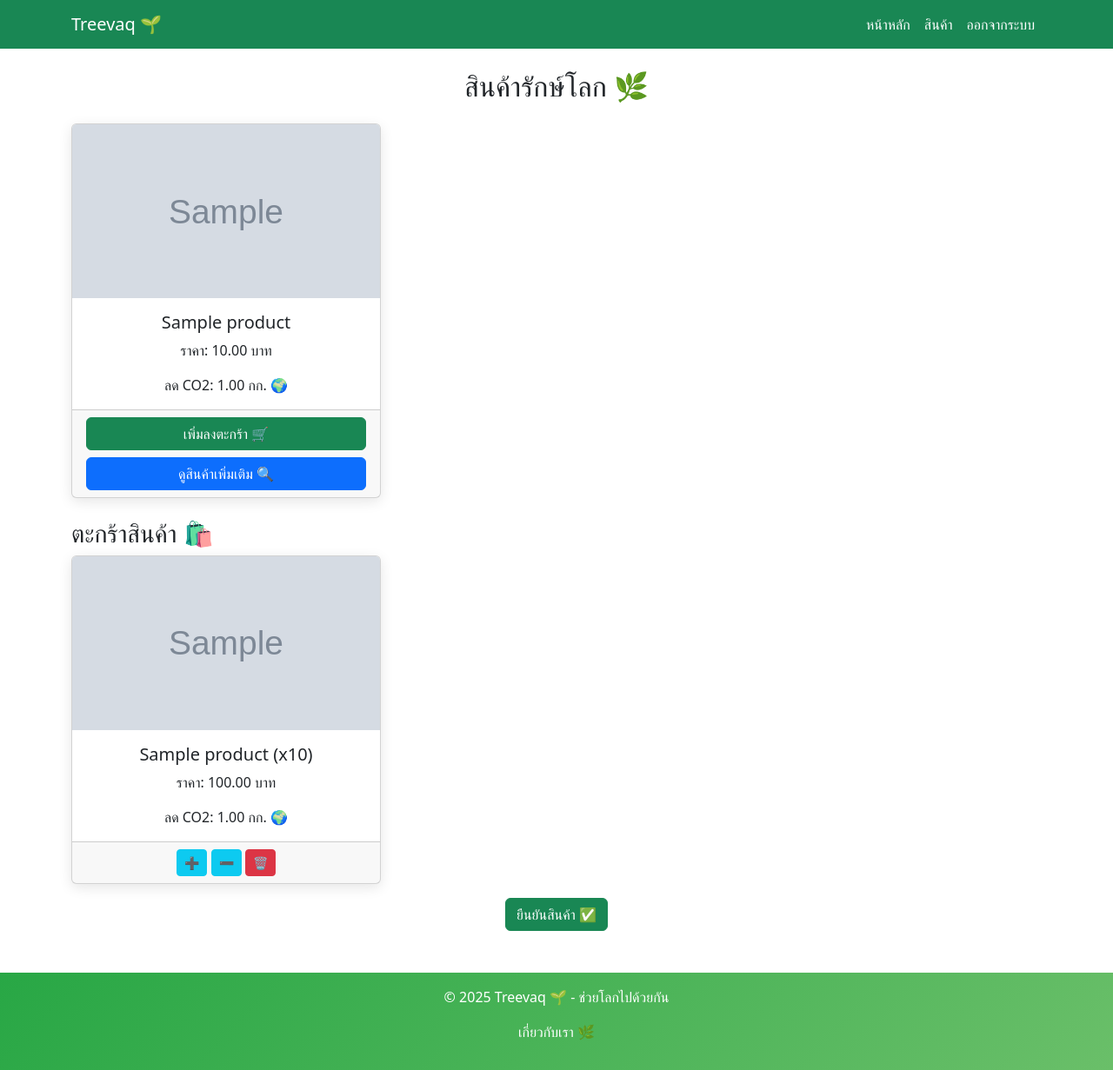
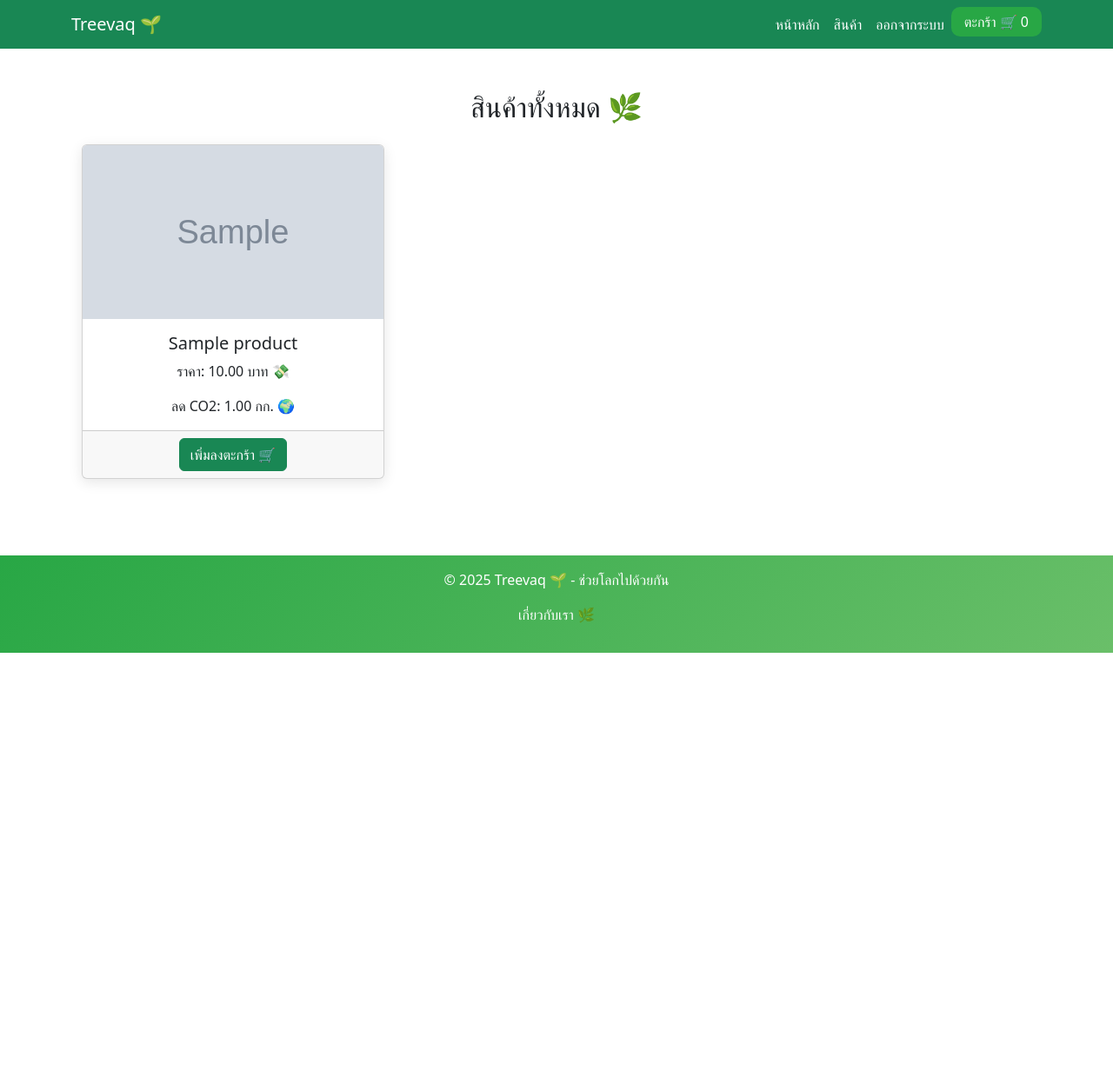
Before and after one commit to Peerawastantitemit/dsi202_2025, a Django app: page / in a window 1280 px wide. Shown: the whole page at 87% size. After the commit the page ends 751 px from the top, so only its background shows below. Run offline with Django 4.2, Linux system fonts and the light colour scheme; a user stored in the database is signed in; tables that the repository leaves empty hold one stand-in row (values such as "Sample post"); grey boxes marked "Sample" are stand-in pictures; data that the repository does not hold is empty.

Commit message:
fix cart system

```diff
--- a/Treevaq/myproject/static/css/style.css
+++ b/Treevaq/myproject/static/css/style.css
@@ -136,3 +136,115 @@
     color: #218838;
     text-decoration: underline;
 }
+
+/* Sidebar Styles */
+.cart-sidebar {
+    position: fixed;
+    top: 0;
+    right: -400px;
+    width: 350px;
+    height: 100%;
+    background-color: #fff;
+    box-shadow: -5px 0 15px rgba(0, 0, 0, 0.2);
+    transition: right 0.3s ease-in-out;
+    z-index: 1000;
+    padding-top: 60px;
+}
+
+.cart-sidebar.open {
+    right: 0;
+}
+
+.cart-sidebar-header {
+    position: fixed;
+    top: 0;
+    right: 0;
+    width: 350px;
+    background: linear-gradient(135deg, #28a745, #6abf69);
+    color: #fff;
+    padding: 15px;
+    display: flex;
+    justify-content: space-between;
+    align-items: center;
+    z-index: 1001;
+}
+
+.cart-sidebar-header h3 {
+    margin: 0;
+    font-size: 1.5rem;
+    color: #fff;
+}
+
+.cart-sidebar-close {
+    background: none;
+    border: none;
+    color: #fff;
+    font-size: 1.2rem;
+    cursor: pointer;
+}
+
+.cart-sidebar-body {
+    padding: 15px;
+    max-height: calc(100% - 150px);
+    overflow-y: auto;
+}
+
+.cart-item {
+    display: flex;
+    align-items: center;
+    padding: 10px 0;
+    border-bottom: 1px solid #e6f0e6;
+}
+
+.cart-item-img {
+    width: 50px;
+    height: 50px;
+    object-fit: cover;
+    border-radius: 5px;
+    margin-right: 10px;
+}
+
+.cart-item-details {
+    flex-grow: 1;
+}
+
+.cart-item-details p {
+    margin: 0;
+    font-size: 0.9rem;
+    color: #1a3c1a;
+}
+
+.cart-item-actions {
+    display: flex;
+    gap: 5px;
+}
+
+.cart-sidebar-footer {
+    position: fixed;
+    bottom: 0;
+    width: 350px;
+    right: 0;
+    padding: 15px;
+    background-color: #f8f9fa;
+    border-top: 1px solid #e6f0e6;
+    z-index: 1001;
+}
+
+.cart-sidebar-footer h4 {
+    margin: 0 0 10px 0;
+    font-size: 1.2rem;
+    color: #1a3c1a;
+}
+
+.navbar .btn-success {
+    background-color: #28a745;
+    border: none;
+    border-radius: 10px;
+    padding: 5px 15px;
+    font-weight: 500;
+    transition: background-color 0.3s ease;
+}
+
+.navbar .btn-success:hover {
+    background-color: #218838;
+}
--- a/Treevaq/myproject/store/templates/store/base.html
+++ b/Treevaq/myproject/store/templates/store/base.html
@@ -25,7 +25,6 @@
                     <li class="nav-item">
                         <a class="nav-link text-white" href="#">สินค้า</a>
                     </li>
-                    <!-- ลบส่วนเกี่ยวกับเราออกจาก navbar -->
                     {% if user.is_authenticated %}
                     <li class="nav-item">
                         <a class="nav-link text-white" href="{% url 'logout' %}">ออกจากระบบ</a>
@@ -38,6 +37,9 @@
                         <a class="nav-link text-white" href="{% url 'register' %}">สมัครสมาชิก</a>
                     </li>
                     {% endif %}
+                    <li class="nav-item">
+                        <a href="{% url 'cart' %}" class="btn btn-success text-white">ตะกร้า 🛒 <span id="cartItemCount">0</span></a>
+                    </li>
                 </ul>
             </div>
         </div>
@@ -50,8 +52,29 @@
 
     <footer class="bg-success text-white text-center py-3 mt-4">
         <p>© 2025 Treevaq 🌱 - ช่วยโลกไปด้วยกัน</p>
-        <!-- เพิ่มเกี่ยวกับเราใน footer -->
         <p><a href="#" class="text-white text-decoration-none auth-link">เกี่ยวกับเรา 🌿</a></p>
     </footer>
+
+    <!-- JavaScript เพื่ออัปเดตจำนวนสินค้าในตะกร้า -->
+    <script>
+        function updateCartItemCount() {
+            fetch('/cart/get_cart_items/')
+                .then(response => response.json())
+                .then(data => {
+                    const cartItemCount = document.getElementById('cartItemCount');
+                    let itemCount = 0;
+                    if (data.cart_items.length > 0) {
+                        data.cart_items.forEach(item => {
+                            itemCount += item.quantity;
+                        });
+                    }
+                    cartItemCount.textContent = itemCount;
+                })
+                .catch(error => console.error('Error fetching cart items:', error));
+        }
+
+        // เรียกอัปเดตเมื่อโหลดหน้า
+        window.onload = updateCartItemCount;
+    </script>
 </body>
 </html>
--- a/Treevaq/myproject/store/templates/store/cart_confirmation.html
+++ b/Treevaq/myproject/store/templates/store/cart_confirmation.html
@@ -26,7 +26,7 @@
     </div>
     <h3 class="mt-4 text-center">ยอดรวม: {{ total }} บาท 💰</h3>
     <div class="text-center">
-        <a href="{% url 'index' %}" class="btn btn-primary mb-2">ช็อปต่อ 🛒</a>
+        <a href="{% url 'index' %}" class="btn btn-primary mt-2">กลับไปช็อปต่อ 🛒</a>
         <button class="btn btn-success">ยืนยันการสั่งซื้อ ✅</button>
     </div>
 </div>
--- a/Treevaq/myproject/store/templates/store/index.html
+++ b/Treevaq/myproject/store/templates/store/index.html
@@ -2,11 +2,12 @@
 {% load static %}
 
 {% block content %}
-<h2 class="text-center mb-4">สินค้ารักษ์โลก 🌿</h2>
-<div class="row row-cols-1 row-cols-md-3 g-4">
+<div class="container py-4">
+    <h2 class="text-center mb-4">สินค้าทั้งหมด 🌿</h2>
+    <div class="row">
         {% for product in products %}
-    <div class="col">
-        <div class="card h-100">
+        <div class="col-md-4 mb-3">
+            <div class="card">
                 {% if product.image %}
                 <img src="{{ product.image.url }}" alt="{{ product.name }}" class="card-img-top img-fluid" style="object-fit: cover; height: 200px;">
                 {% else %}
@@ -14,47 +15,17 @@
                 {% endif %}
                 <div class="card-body text-center">
                     <h5 class="card-title">{{ product.name }}</h5>
-                <p class="card-text">ราคา: {{ product.price }} บาท</p>
+                    <p class="card-text">ราคา: {{ product.price }} บาท 💸</p>
                     <p class="card-text">ลด CO2: {{ product.co2_reduction }} กก. 🌍</p>
                 </div>
                 <div class="card-footer text-center">
-                <a href="{% url 'add_to_cart' product.id %}" class="btn btn-success w-100 mb-2">เพิ่มลงตะกร้า 🛒</a>
-                <a href="{% url 'product_detail' product.id %}" class="btn btn-primary w-100">ดูสินค้าเพิ่มเติม 🔍</a>
+                    <a href="{% url 'add_to_cart' product.id %}" class="btn btn-success">เพิ่มลงตะกร้า 🛒</a>
                 </div>
             </div>
         </div>
         {% empty %}
-    <p class="text-center">ยังไม่มีสินค้า 😢</p>
+        <p class="text-center">ไม่มีสินค้าในขณะนี้ 😢</p>
         {% endfor %}
     </div>
-
-{% if cart_items %}
-<h3 class="mt-4">ตะกร้าสินค้า 🛍️</h3>
-<div class="row row-cols-1 row-cols-md-3 g-4">
-    {% for item in cart_items %}
-    <div class="col">
-        <div class="card h-100">
-            {% if item.product.image %}
-            <img src="{{ item.product.image.url }}" alt="{{ item.product.name }}" class="card-img-top img-fluid" style="object-fit: cover; height: 200px;">
-            {% else %}
-            <img src="{% static 'img/default.jpg' %}" alt="No Image" class="card-img-top img-fluid" style="object-fit: cover; height: 200px;">
-            {% endif %}
-            <div class="card-body text-center">
-                <h5 class="card-title">{{ item.product.name }} (x{{ item.quantity }})</h5>
-                <p class="card-text">ราคา: {{ item.total_price }} บาท</p>
-                <p class="card-text">ลด CO2: {{ item.product.co2_reduction }} กก. 🌍</p>
 </div>
-            <div class="card-footer text-center">
-                <a href="{% url 'update_cart_quantity' item.id 'increase' %}" class="btn btn-info btn-sm">➕</a>
-                <a href="{% url 'update_cart_quantity' item.id 'decrease' %}" class="btn btn-info btn-sm">➖</a>
-                <a href="{% url 'remove_from_cart' item.id %}" class="btn btn-danger btn-sm">🗑️</a>
-            </div>
-        </div>
-    </div>
-    {% endfor %}
-</div>
-<div class="text-center mt-3">
-    <a href="{% url 'confirm_cart' %}" class="btn btn-success">ยืนยันสินค้า ✅</a>
-</div>
-{% endif %}
 {% endblock %}
--- a/Treevaq/myproject/store/templates/store/order_confirmation.html
+++ b/Treevaq/myproject/store/templates/store/order_confirmation.html
@@ -25,7 +25,7 @@
         <div class="text-center mt-4">
             <h3>ยอดรวมทั้งหมด: {{ total }} บาท 💰</h3>
             <p class="text-success">ขอบคุณที่สั่งซื้อกับเรา! 🌱 การสั่งซื้อของคุณได้รับการยืนยันแล้ว</p>
-            <a href="{% url 'index' %}" class="btn btn-primary mt-2">กลับไปช็อปต่อ 🛒</a>
+            <button onclick="openCartSidebar()" class="btn btn-primary mt-2">กลับไปช็อปต่อ 🛒</button>
         </div>
         {% else %}
         <p class="text-center">ไม่มีสินค้าในตะกร้า 😢</p>
--- a/Treevaq/myproject/store/urls.py
+++ b/Treevaq/myproject/store/urls.py
@@ -13,4 +13,6 @@
     path('login/', auth_views.LoginView.as_view(template_name='registration/login.html'), name='login'),
     path('register/', views.register, name='register'),
     path('logout/', auth_views.LogoutView.as_view(), name='logout'),
+    path('about/', views.about, name='about'),
+    path('cart/get_cart_items/', views.get_cart_items, name='get_cart_items'),
 ]
--- a/Treevaq/myproject/store/views.py
+++ b/Treevaq/myproject/store/views.py
@@ -23,7 +23,7 @@
         cart_item.quantity += 1
         cart_item.save()
     messages.success(request, f"เพิ่ม {product.name} ลงตะกร้าแล้ว!")
-    return redirect('cart')
+    return redirect('cart')  # เปลี่ยนไปหน้า /cart/ แทนการ redirect กลับ
 
 @login_required
 def remove_from_cart(request, pk):
@@ -71,3 +71,27 @@
     else:
         form = UserCreationForm()
     return render(request, 'registration/register.html', {'form': form})
+
+def about(request):
+    return render(request, 'store/about.html')
+
+@login_required
+def get_cart_items(request):
+    cart_items = Cart.objects.filter(user=request.user)
+    data = {
+        'cart_items': []
+    }
+    total = 0
+    for item in cart_items:
+        item.total_price = item.product.price * item.quantity
+        total += item.total_price
+        data['cart_items'].append({
+            'id': item.id,
+            'product': {
+                'name': item.product.name,
+                'image': item.product.image.url if item.product.image else '/static/img/default.jpg',
+            },
+            'quantity': item.quantity,
+            'total_price': item.total_price,
+        })
+    return JsonResponse(data)
```
Also changed, not shown: Treevaq/myproject/store/templates/store/about.html (added). Lines whose indentation alone changed are shown as unchanged.
